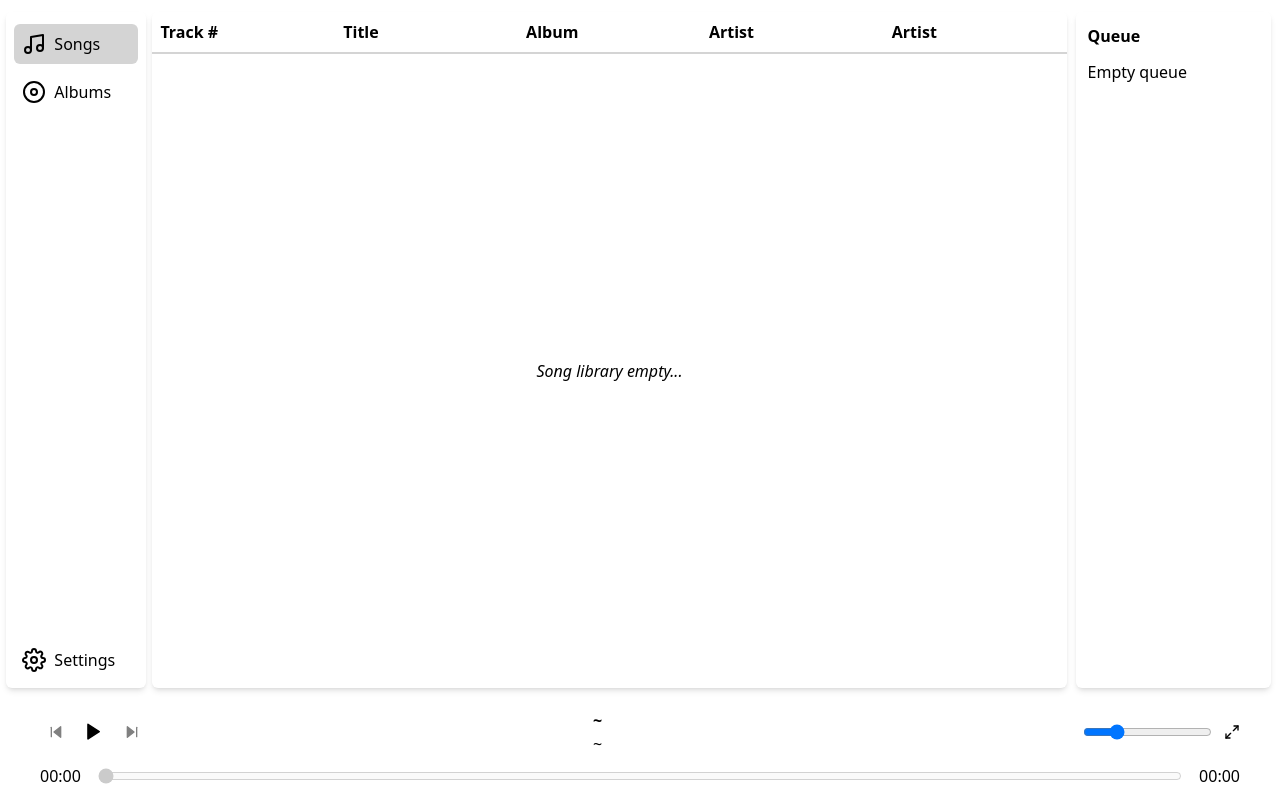
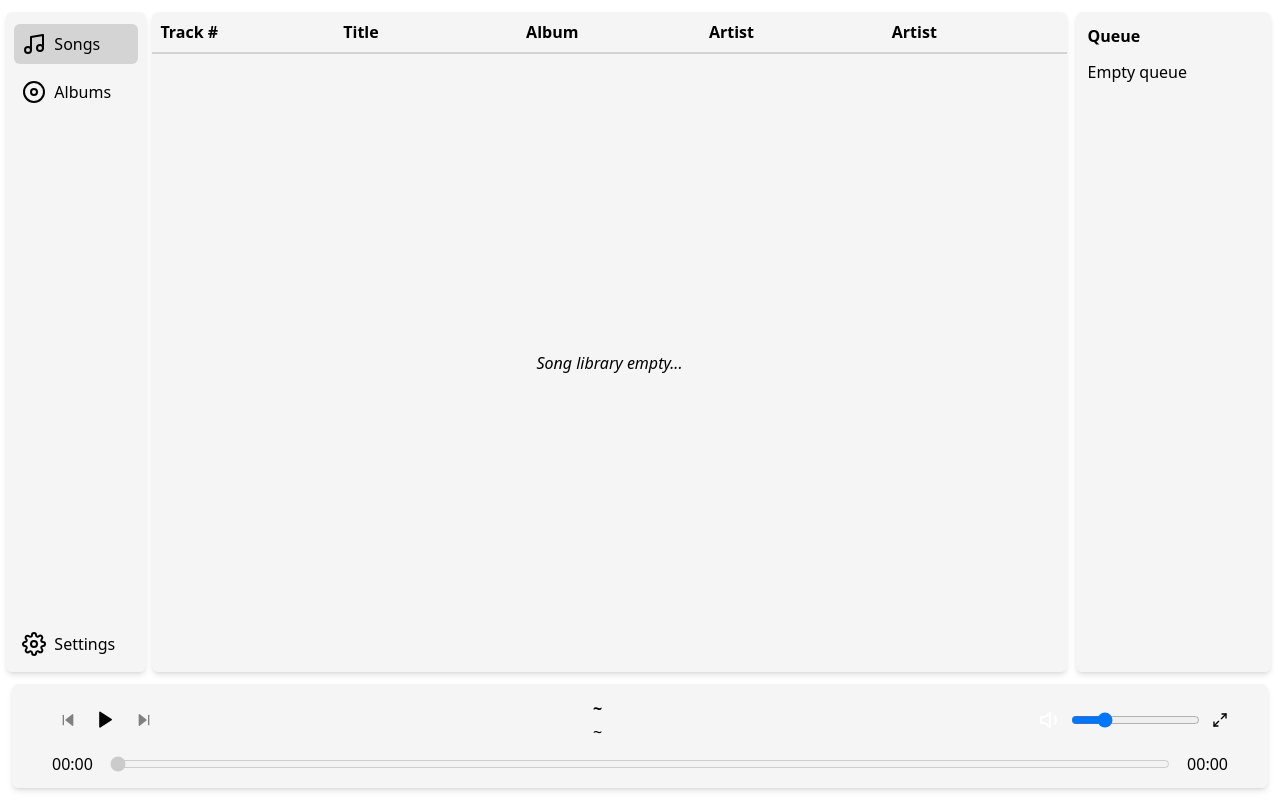
Before and after one commit to callum-jones19/coralia, a React (Vite) app: page /home in a window 1280 px wide. Built offline with nearby package versions, Linux system fonts and the light colour scheme.

Commit message:
More UI Tweaks

```diff
--- a/src/components/LibraryBody.tsx
+++ b/src/components/LibraryBody.tsx
@@ -3,7 +3,7 @@ import { Outlet } from "react-router";
 export default function LibraryBody() {
   return (
     <>
-      <div className="shadow-md basis-full rounded-md h-full">
+      <div className="shadow-md bg-neutral-100 basis-full rounded-md h-full">
         <Outlet />
       </div>
     </>
--- a/src/components/MenuBar.tsx
+++ b/src/components/MenuBar.tsx
@@ -45,7 +45,7 @@ export default function MenuBar() {
   return (
     <>
       <div className="basis-2/12 h-full">
-        <div className="w-11/12 h-full flex flex-col justify-between gap-4 items-center p-2 pt-3 rounded-md m-auto shadow-md">
+        <div className="w-11/12 h-full flex flex-col justify-between bg-neutral-100 gap-4 items-center p-2 pt-3 rounded-md m-auto shadow-md">
           <div className="w-full flex flex-col gap-2 items-start">
             <button
               className={`flex flex-row items-center justify-start gap-2 w-full rounded-md p-2 ${activeSection !== 'Songs' ? 'hover:bg-neutral-200' : 'bg-neutral-300'}`}
--- a/src/components/MusicFooter.tsx
+++ b/src/components/MusicFooter.tsx
@@ -50,7 +50,7 @@ export default function MusicFooter() {
   }, []);
 
   return (
-    <div className="basis-16 pt-3 pb-3 pr-10 pl-10">
+    <div className="basis-16 pt-3 pb-3 pr-10 pl-10 shadow-md bg-neutral-100 m-3 rounded-md">
       <div className="flex flex-col justify-center h-full gap-2">
         <div className="flex flex-row justify-between">
           <PlayButtons />
--- a/src/components/QueueBar.tsx
+++ b/src/components/QueueBar.tsx
@@ -32,7 +32,7 @@ export default function QueueBar() {
 
   return (
     <div className="basis-2/12 h-full flex-grow-0 flex-shrink-0 min-h-0">
-      <div className="h-full w-11/12 m-auto rounded-md p-3 shadow-md">
+      <div className="h-full w-11/12 m-auto rounded-md p-3 shadow-md bg-neutral-100">
         <div className="flex flex-col gap-3 justify-between h-full">
           <h2 className="font-bold">Queue</h2>
           <li className="flex flex-col gap-3 flex-grow overflow-auto">
--- a/src/screens/LibraryPage.tsx
+++ b/src/screens/LibraryPage.tsx
@@ -5,7 +5,7 @@ import LibraryBody from "../components/LibraryBody";
 
 export default function LibraryPage() {
   return (
-    <div className="h-full flex flex-col bg-white text-black pt-3 gap-2">
+    <div className="h-full flex flex-col bg-white text-black pt-3">
       <div className="flex flex-row flex-grow h-1 flex-shrink">
         <MenuBar />
         <LibraryBody />
```
